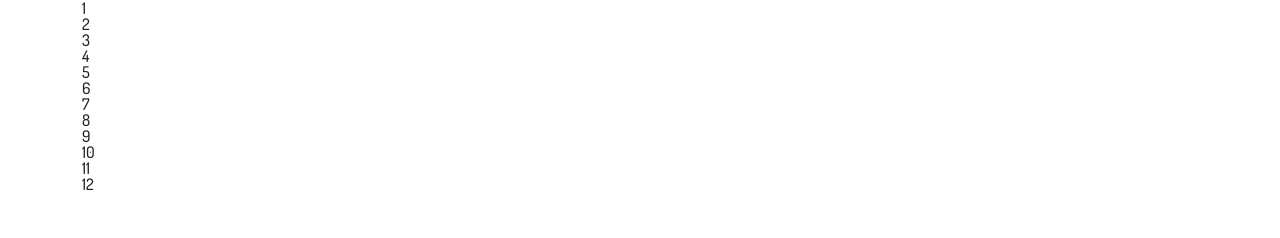
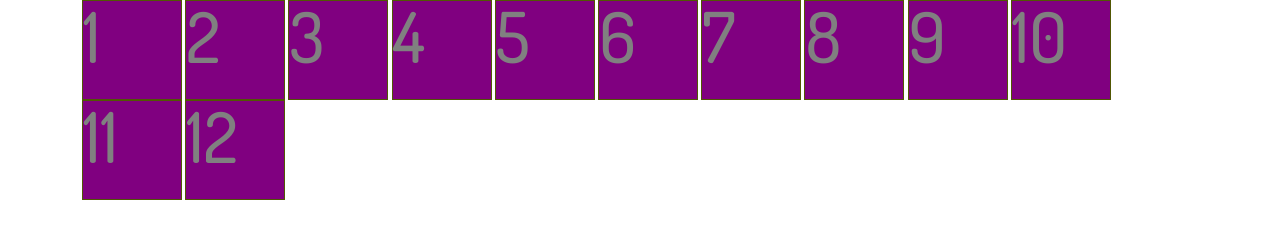
Before and after one commit to sevinc995/responsive, a plain HTML site: page index.html in a window 1280 px wide. Drawn offline with nearby package versions, Linux system fonts and the light colour scheme.

Commit message:
responsivsass

```diff
--- a/_main.sass
+++ b/_main.sass
@@ -1,3 +1,35 @@
 body
     font-family: 'Dosis', sans-serif
     font-weight: 500
+
+
+
+
+
+
+
+
+
+
+
+@media (min-width: 576px)
+    .minibox
+        background-color: yellow
+        border: 3px solid
+    h1
+        font-size: 20px
+        color: green
+@media (min-width: 768px)
+    .minibox
+        background-color: green
+        border: 6px solid
+    h1
+        font-size: 40px
+        color: yellow
+@media (min-width: 992px)
+    .minibox
+        background-color: purple
+        border: 10px solid
+    h1
+        font-size: 70px
+        color: gray
--- a/index.html
+++ b/index.html
@@ -20,7 +20,7 @@
 
    </header>
    <main>
-    <div class="section">
+    <div class="section" id="responsiv">
         <div class="container">
             <div class="row">
                 <div class="col-md-12">
```
Also changed, not shown: style.css, 1 other file.
